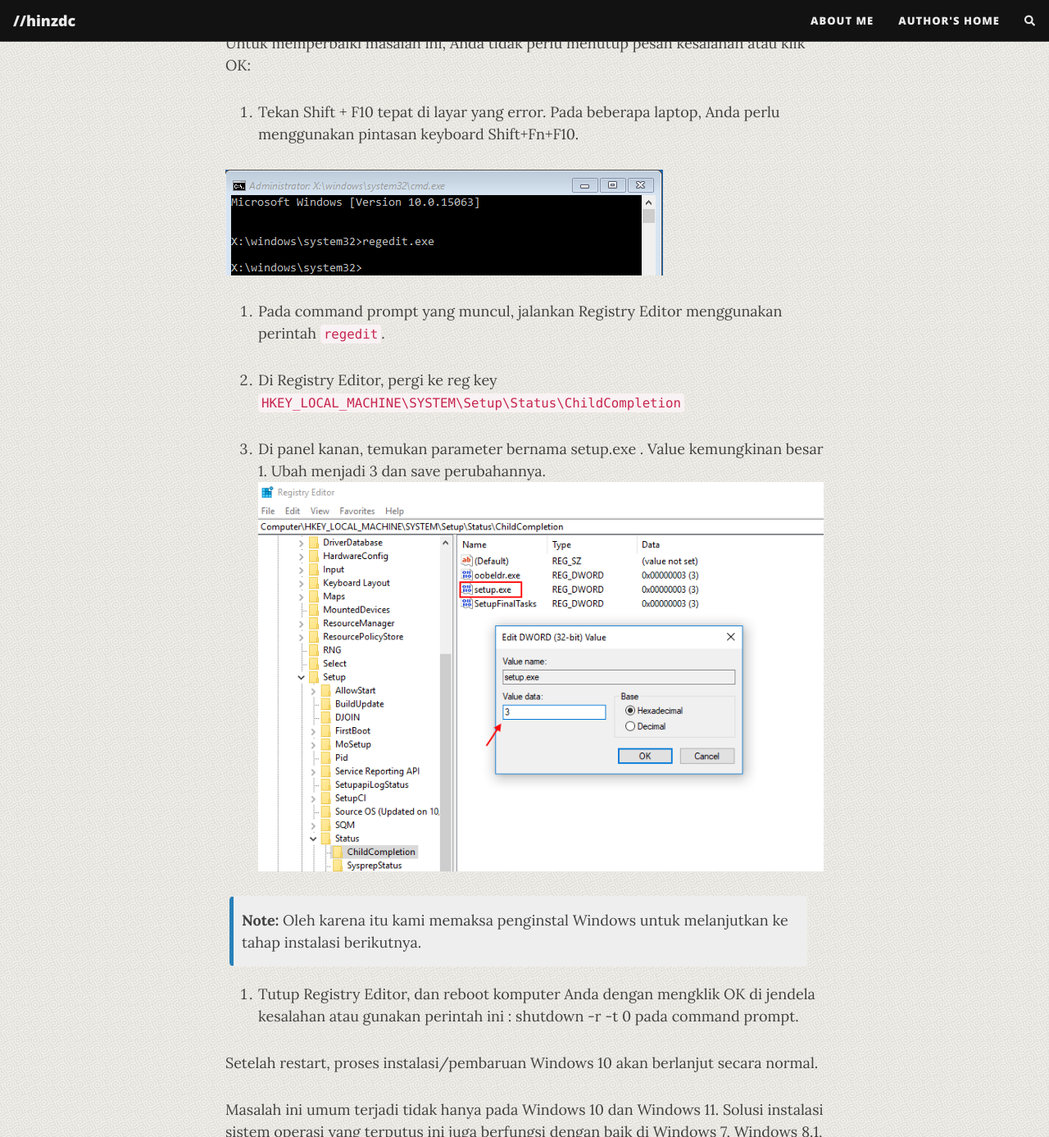
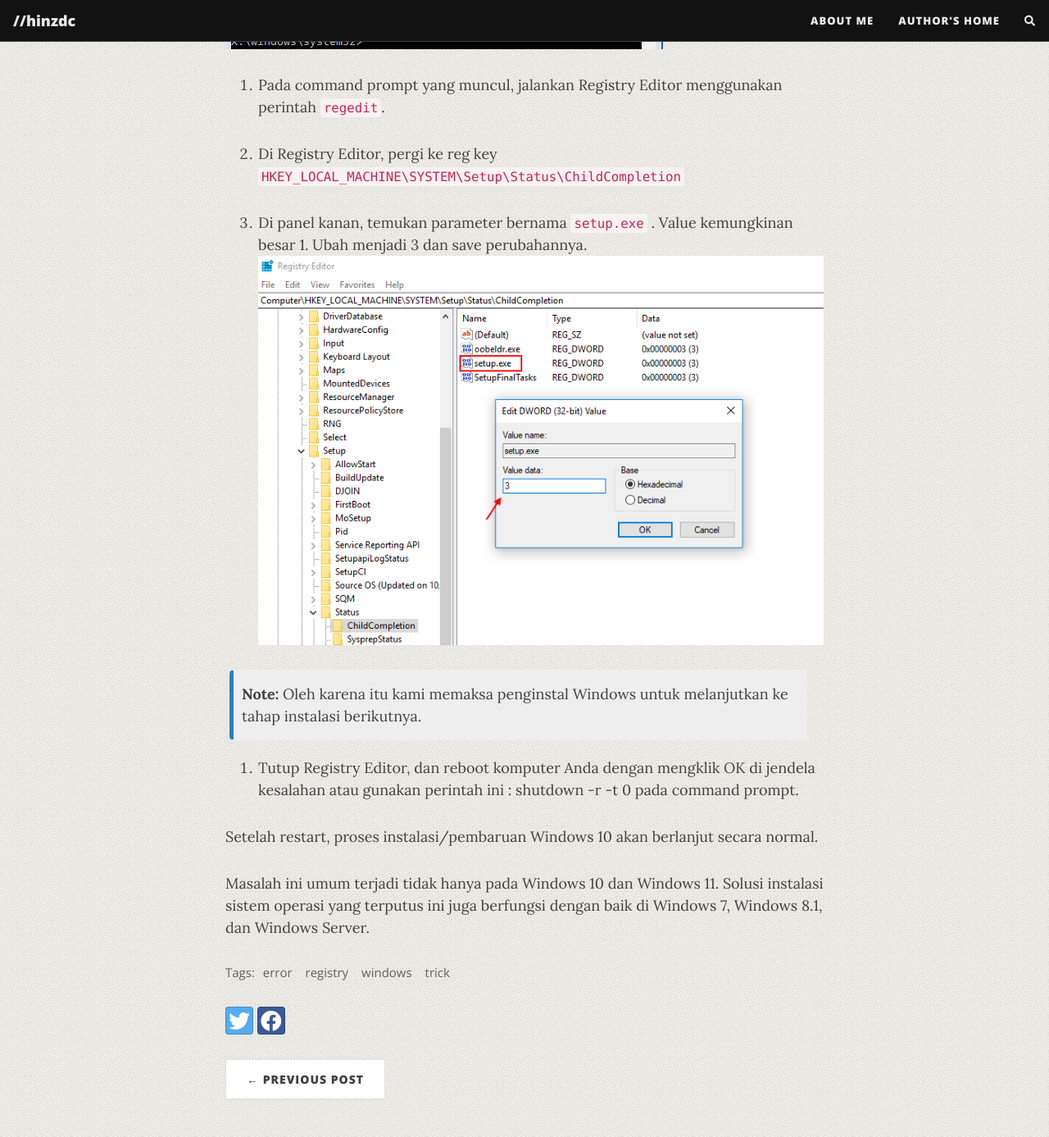
Before and after one commit to hinzdc/blog, a Jekyll site: the page built from _posts/2021-01-01-The-computer-restarted-unexpectedly-or-encountered-an-unexpected.md, in a window 1280 px wide and 1400 px high, scrolled down 1634 px, cut to the strip 0-1387 px from the top of the window. Shown: the whole strip at 82% size. Built offline with Jekyll 4.4.1, drawn with Linux system fonts in a browser that asks for light colours; nearby versions of some CDN libraries; comment, search, counter and statistics services are not loaded.

Commit message:
Update 2021-01-01-The-computer-restarted-unexpectedly-or-encountered-an-unexpected.md

```diff
--- a/_posts/2021-01-01-The-computer-restarted-unexpectedly-or-encountered-an-unexpected.md
+++ b/_posts/2021-01-01-The-computer-restarted-unexpectedly-or-encountered-an-unexpected.md
@@ -16,9 +14,9 @@
 Masalah ini mungkin muncul setelah reboot
 selama instalasi (atau pembaruan) Windows dan terlihat seperti ini:
 
->The computer restarted unexpectedly or encountered an unexpected error. Windows installation cannot proceed. To install Windows, click “OK” to restart the computer, and then restart the installation.
+>_The computer restarted unexpectedly or encountered an unexpected error. Windows installation cannot proceed. To install Windows, click “OK” to restart the computer, and then restart the installation._
 
-![eror unexpectedly](/assets/img/error-loop-the-computer-restarted-unexpectedly-or.png)
+![]({{ '/assets/img/error-loop-the-computer-restarted-unexpectedly-or.png' | relative_url }})
 
 Seperti yang saya katakan sebelumnya, jika kesalahan “The computer restarted unexpectedly or encountered an unexpected error.” terjadi, baik klik tombol OK maupun restart wizard instalasi Windows tidak membantu - kesalahan masih berulang.
 
@@ -26,17 +24,16 @@
 
 1. Tekan Shift + F10 tepat di layar yang error. Pada beberapa laptop, Anda perlu menggunakan pintasan keyboard Shift+Fn+F10.
 
-![run regedit](/assets/img/run-regedit-in-winpe.png)
+![]({{ '/assets/img/run-regedit-in-winpe.png' | relative_url }})
 
 2. Pada command prompt yang muncul, jalankan Registry Editor menggunakan perintah `regedit`.
 
 3. Di Registry Editor, pergi ke reg key  `HKEY_LOCAL_MACHINE\SYSTEM\Setup\Status\ChildCompletion`
 
-4. Di panel kanan, temukan parameter bernama setup.exe . Value kemungkinan besar 1. Ubah menjadi 3 dan save perubahannya.
-![change reg key value](/assets/img/windows-registry-key-childcompletion-setup-exe.png)
+4. Di panel kanan, temukan parameter bernama `setup.exe` . Value kemungkinan besar 1. Ubah menjadi 3 dan save perubahannya.
+![]({{ '/assets/img/windows-registry-key-childcompletion-setup-exe.png' | relative_url }})
 
 {: .box-note}
-
 **Note:** Oleh karena itu kami memaksa penginstal Windows untuk melanjutkan ke tahap instalasi berikutnya.
 
 5. Tutup Registry Editor, dan reboot komputer Anda dengan mengklik OK di jendela kesalahan atau gunakan perintah ini : shutdown -r -t 0 pada command prompt.
```
Also changed, not shown: other parts of _posts/2021-01-01-The-computer-restarted-unexpectedly-or-encountered-an-unexpected.md (+1 -3 lines).
